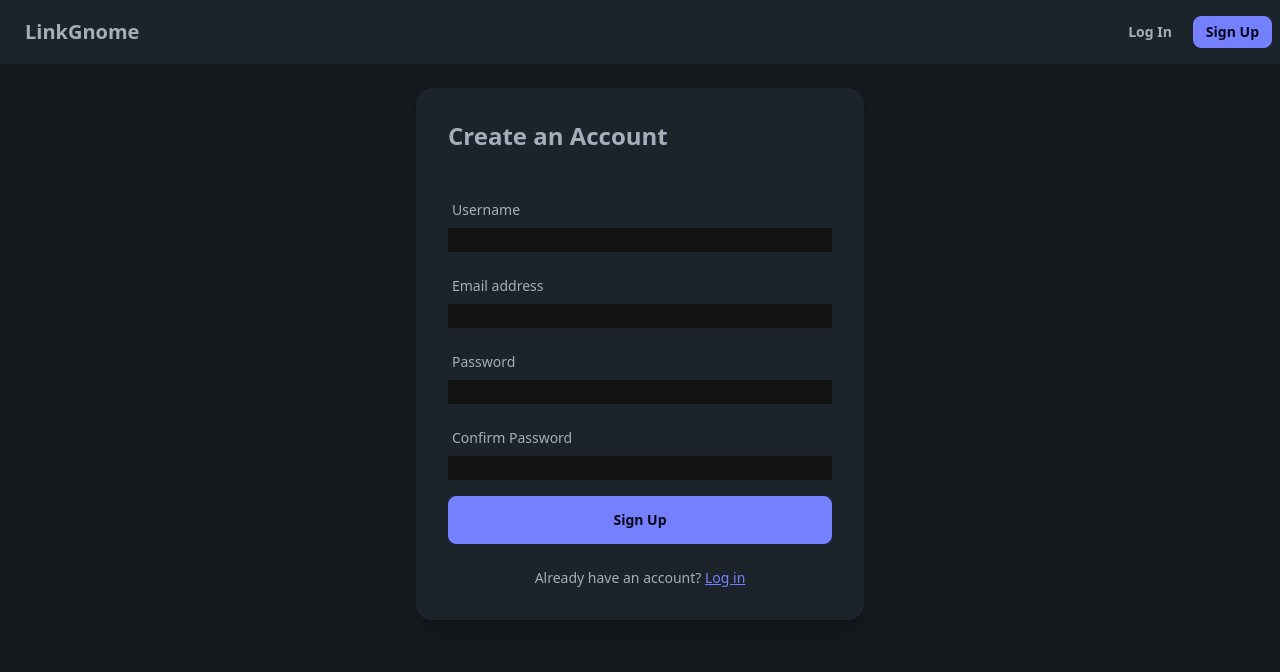
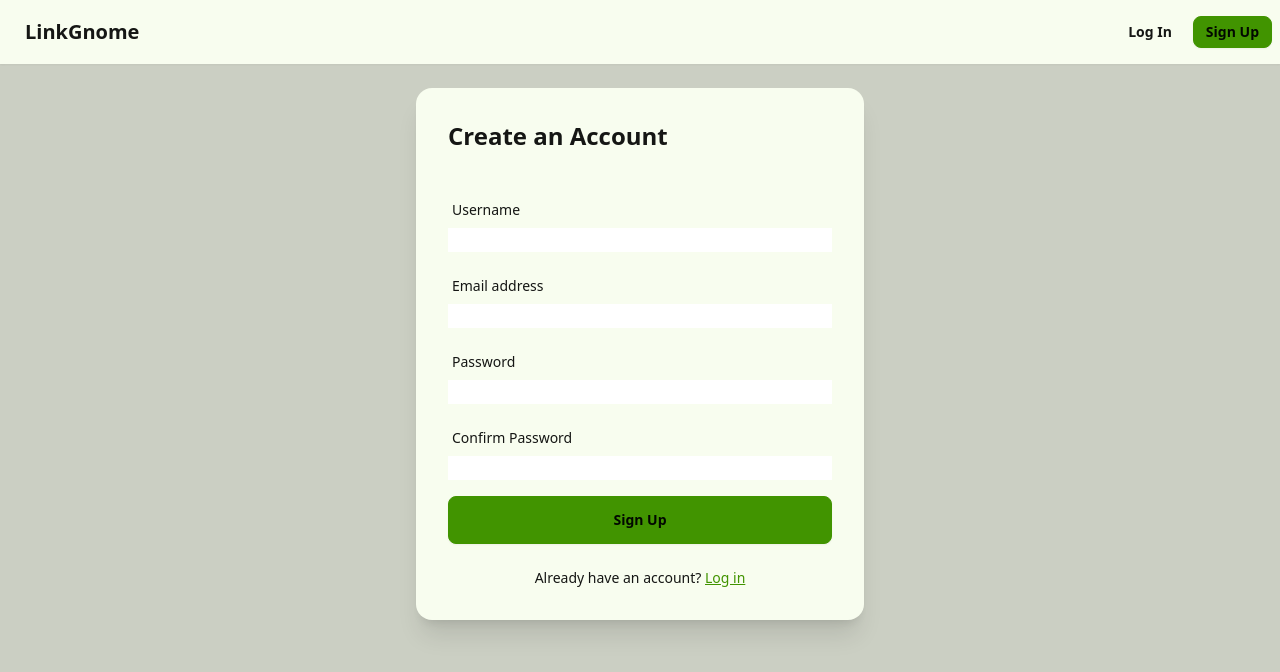
Before and after one commit to phildini/linkgnome, a Django app: page /accounts/signup/ in a window 1280 px wide. Shown: the top 672 px of the page. Run offline with Django 5.2, Linux system fonts and the light colour scheme; style sheets or scripts are compiled from the project's sources.

Commit message:
Switch to DaisyUI lemonade theme

```diff
--- a/web/tailwind.config.js
+++ b/web/tailwind.config.js
@@ -8,6 +8,6 @@ module.exports = {
   ],
   plugins: [require("daisyui")],
   daisyui: {
-    themes: ["dark", "light"],
+    themes: ["lemonade"],
   },
 };
--- a/web/templates/base.html
+++ b/web/templates/base.html
@@ -1,6 +1,6 @@
 {% load static %}
 <!DOCTYPE html>
-<html lang="en" data-theme="dark">
+<html lang="en" data-theme="lemonade">
 <head>
   <meta charset="UTF-8" />
   <meta name="viewport" content="width=device-width, initial-scale=1.0" />
```
